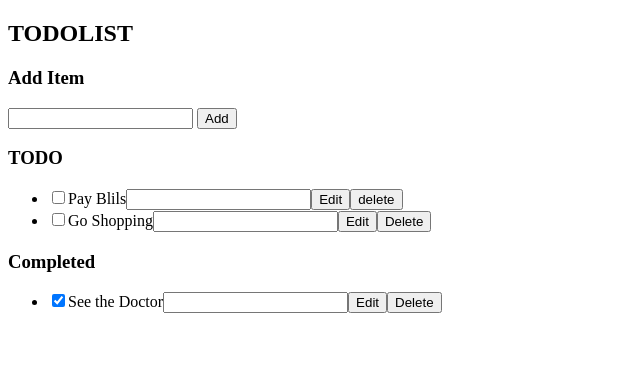
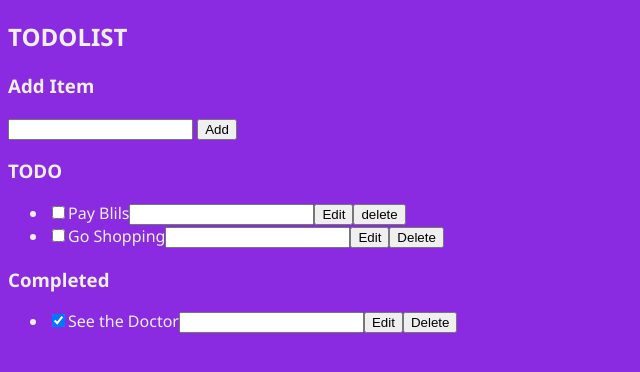
Before and after one commit to zohaibhassan9/To-Do-List-App, a plain HTML site: page index.html in a window 1280 px wide. Shown: the whole page, without its empty margins (0-640 px from the left). Drawn offline with Linux system fonts and the light colour scheme.

Commit message:
starting work on CSS

```diff
--- a/index.html
+++ b/index.html
@@ -3,6 +3,7 @@
 <head>
     <meta charset="UTF-8">
     <meta name="viewport" content="width=device-width, initial-scale=1.0">
+    <link rel="stylesheet" href="stysle.css">
     <title>To-do List App</title>
 </head>
 <body>
@@ -10,7 +11,7 @@
     <h2>TODOLIST</h2>
     <H3>Add Item</H3>
  <p>
-<input type="text">
+<input type="text" id="ned-task">
 <button>Add</button>
  </p>
 
--- a/stysle.css
+++ b/stysle.css
@@ -0,0 +1,13 @@
+@import url(https://fonts.googleapis.com/css2?family=Poppins:wght@400;500;700&display=swap);
+
+
+
+*{
+    box-sizing: border-box;
+}
+
+body{
+background-color: blueviolet;
+font-family: 'Segoe UI', Tahoma, Geneva, Verdana, sans-serif;
+color: #efefef;
+}
```
